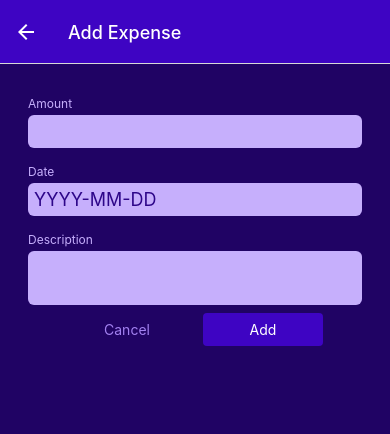
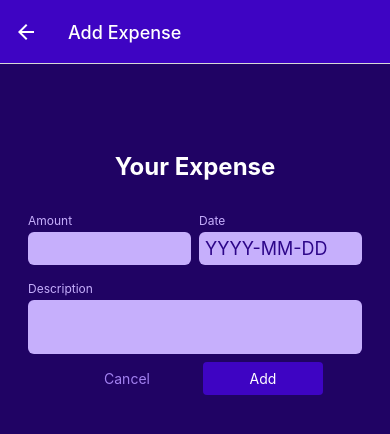
Before and after one commit to jcarroll1976/ReactNativeExpenseTracker, a React Native app: screen /ManageExpense in a window 390 px wide. Shown: the top 434 px of the page. Built offline with nearby package versions, Linux system fonts and the light colour scheme.

Commit message:
created a function to handle user inputs inside ExpenseForm, improved layout of the form

```diff
--- a/components/ManageExpense/ExpenseForm.js
+++ b/components/ManageExpense/ExpenseForm.js
@@ -1,26 +1,66 @@
-import { View } from "react-native";
+import { StyleSheet, Text, View } from "react-native";
 
 import Input from "./Input";
+import { useState } from "react";
 
 export default function ExpenseForm() {
-    function amountChangedHandler() {}
+    const [inputValues,setInputValues] = useState({
+        amount: "",
+        date: "",
+        description: ""
+    });
 
+    function inputChangedHandler(inputIdentifier,enteredValue) {
+        setInputValues((currentInputValues)=> {
+            return {
+                ...currentInputValues,
+                [inputIdentifier]: enteredValue
+            }
+        });
+    }
     return (
-        <View>
-            <Input label="Amount" textInputConfig={{
-                keyboardType: "decimal-pad",
-                onChangeText: amountChangedHandler
-            }} />
-            <Input label="Date" textInputConfig={{
-                placeholder: "YYYY-MM-DD",
-                maxLength: 10,
-                onChangeText: () => {}
-            }} />
+        <View style={styles.form}>
+            <Text style={styles.title}>Your Expense</Text>
+            <View style={styles.inputsRow}>
+                <Input style={styles.rowInput} label="Amount" textInputConfig={{
+                    keyboardType: "decimal-pad",
+                    onChangeText: inputChangedHandler.bind(this, "amount"),
+                    value: inputValues.amount
+                }} />
+                <Input style={styles.rowInput} label="Date" textInputConfig={{
+                    placeholder: "YYYY-MM-DD",
+                    maxLength: 10,
+                    onChangeText: inputChangedHandler.bind(this, "date"),
+                    value: inputValues.date
+                }} />
+            </View>
             <Input label="Description" textInputConfig={{
                 multiline: true,
                 //autoCorrect: false //default is true
                 //autoCapitalize: "sentences" //(default)
+                onChangeText: inputChangedHandler.bind(this, "description"),
+                value: inputValues.description
             }} />
         </View>
     )
 }
+
+const styles = StyleSheet.create({
+    form: {
+        marginTop: 40
+    },
+    title: {
+        fontSize: 24,
+        fontWeight: "bold",
+        color: "white",
+        marginVertical: 24,
+        textAlign: "center"
+    },
+    inputsRow: {
+        flexDirection: "row",
+        justifyContent: "space-between"
+    },
+    rowInput: {
+        flex: 1
+    },
+})
--- a/components/ManageExpense/Input.js
+++ b/components/ManageExpense/Input.js
@@ -1,7 +1,7 @@
 import { StyleSheet, Text, TextInput, View } from "react-native";
 import { GlobalStyles } from "../../constants/styles";
 
-export default function Input({label, textInputConfig}) {
+export default function Input({label, style, textInputConfig}) {
     let inputStyles = [styles.input];
 
     if (textInputConfig && textInputConfig.multiline) {
@@ -9,7 +9,7 @@
     }
 
     return (
-        <View style={styles.inputContainer}>
+        <View style={[styles.inputContainer, style]}>
             <Text style={styles.label}>{label}</Text>
             <TextInput style={inputStyles} {...textInputConfig} />
         </View>
```
